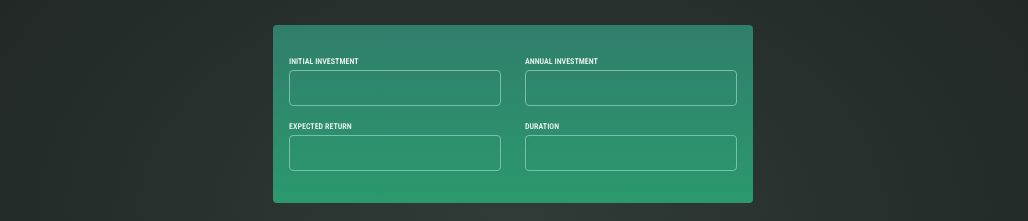
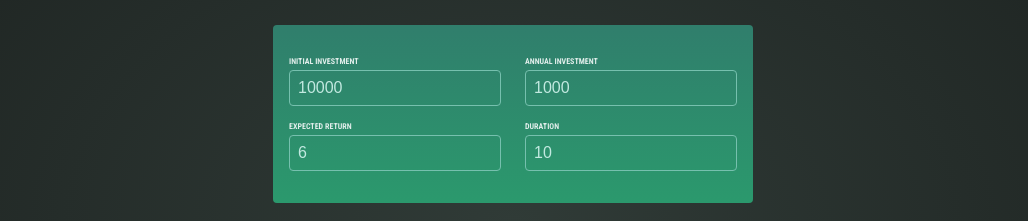
Before and after one commit to jemcap/investment-calculator, a React (Vite) app: page / in a window 1280 px wide. Shown: the part 201-422 px from the top of the page, without its empty margins (127-1155 px from the left). Built offline with nearby package versions, Linux system fonts and the light colour scheme.

Commit message:
Added State to UserInput component

```diff
--- a/src/components/UserInput.jsx
+++ b/src/components/UserInput.jsx
@@ -1,24 +1,67 @@
+import { useState } from "react";
+
 export default function UserInput() {
+  const [userInput, setUserInput] = useState({
+    initialInvestment: 10000,
+    annualInvestment: 1000,
+    expectedReturn: 6,
+    duration: 10,
+  });
+
+  function handleNewUserInput(property, value) {
+    setUserInput((prevInput) => {
+      return {
+        ...prevInput,
+        [property]: value,
+      };
+    });
+  }
   return (
     <section id="user-input">
       <p className="input-group">
         <div>
           <label>Initial investment</label>
-          <input type="text" />
+          <input
+            type="text"
+            value={userInput.initialInvestment}
+            required
+            onChange={(e) =>
+              handleNewUserInput("initialInvestment", e.target.value)
+            }
+          />
         </div>
         <div>
           <label>Annual Investment</label>
-          <input type="text" />
+          <input
+            type="text"
+            value={userInput.annualInvestment}
+            required
+            onChange={(e) =>
+              handleNewUserInput("annualInvestment", e.target.value)
+            }
+          />
         </div>
       </p>
       <p className="input-group">
         <div>
           <label>Expected Return</label>
-          <input type="text" />
+          <input
+            type="text"
+            value={userInput.expectedReturn}
+            required
+            onChange={(e) =>
+              handleNewUserInput("expectedReturn", e.target.value)
+            }
+          />
         </div>
         <div>
           <label>Duration</label>
-          <input type="text" />
+          <input
+            type="text"
+            value={userInput.duration}
+            required
+            onChange={(e) => handleNewUserInput("duration", e.target.value)}
+          />
         </div>
       </p>
     </section>
```
